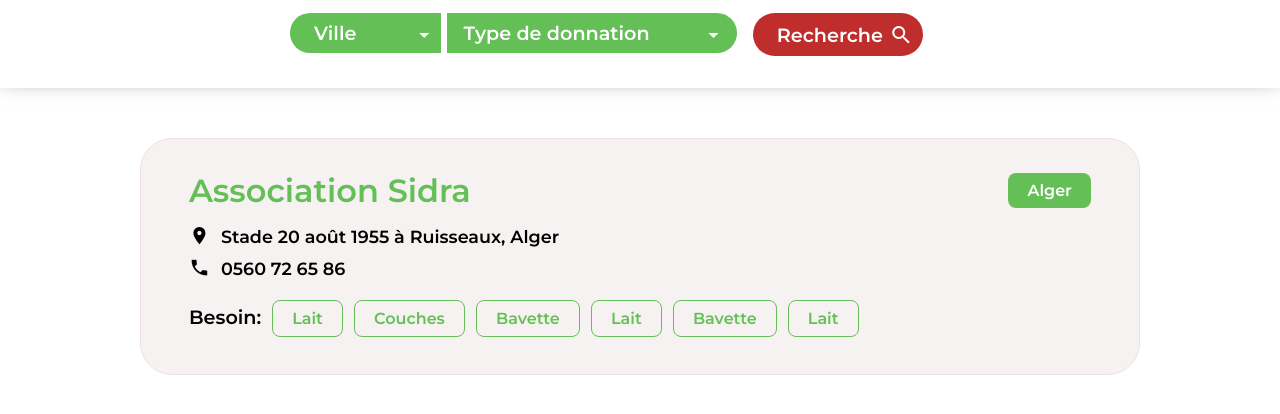
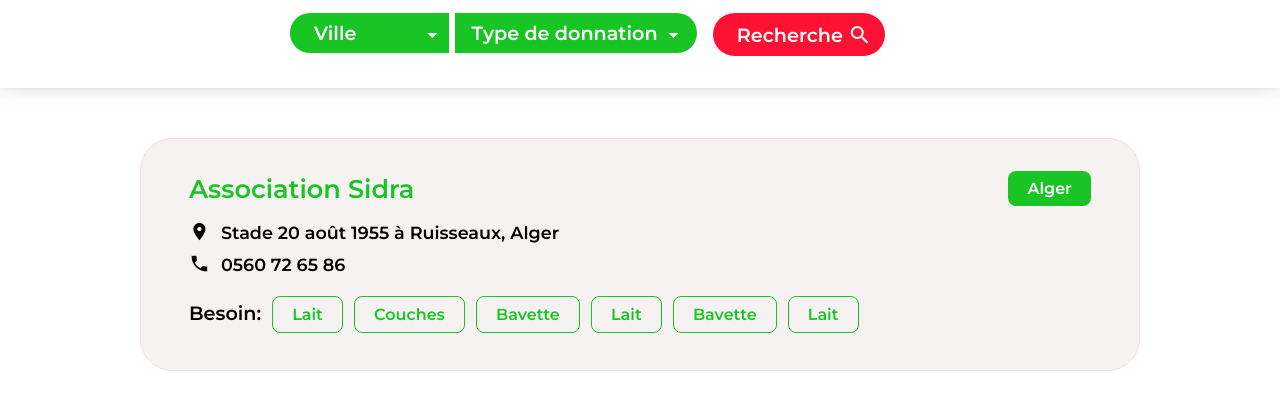
Before and after one commit to nxdjib/DzUnity-1, a plain HTML site: page Liste/index.html in a window 1280 px wide. Shown: the part 166-580 px from the top of the page. Drawn offline with Linux system fonts and the light colour scheme.

Commit message:
Add files via upload

```diff
--- a/css/style.css
+++ b/css/style.css
@@ -69,12 +69,12 @@ header {
 #willaya__filter {
   padding: 0.6rem 0;
   padding-left: 1.5rem;
-  padding-right: 1.5rem;
+  padding-right: 2rem;
 
   display: block;
   border: none;
 
-  background-color: #64bf56;
+  background-color: #19C525;
 
   color: #ffffff;
   font-size: 1.2rem;
@@ -88,21 +88,20 @@ header {
 
 #willaya__filter:active,
 #willaya__filter:focus {
-  background-color: #64bf56;
   border-radius: 1.3rem 0 0 0rem;
 }
 
 #donnation__type {
   padding: 0.6rem 0;
   padding-left: 1rem;
-  padding-right: 5rem;
+  padding-right: 2rem;
 
   margin-left: 0.4rem;
 
   display: block;
   border: none;
 
-  background-color: #64bf56;
+  background-color: #19C525;
 
   border-radius: 0 2rem 2rem 0;
 
@@ -116,7 +115,6 @@ header {
 
 #donnation__type:active,
 #donnation__type:focus {
-  background-color: #64bf56;
   border-radius: 0 1.2rem 0rem 0;
 }
 
@@ -133,14 +131,14 @@ header {
 
 #Header option {
   background-color: #ffffff;
-  color: #64bf56;
+  color: #28a01b;
   font-weight: 600;
 }
 
 #submit_btn {
   padding: 0.6rem 0;
   padding-left: 1.5rem;
-  padding-right: 2.5rem;
+  padding-right: 2.6rem;
 
   margin-left: 1.4rem;
 
@@ -148,7 +146,7 @@ header {
   display: block;
   border: none;
 
-  background-color: #c02d2d;
+  background-color: #fe1132;
 
   color: #ffffff;
   font-size: 1.2rem;
@@ -177,7 +175,7 @@ header {
   top: 0;
   right: 0;
   bottom: 0;
-  width: 2.1rem;
+  width: 2.3rem;
   display: grid;
   align-items: center;
   pointer-events: none;
@@ -210,15 +208,15 @@ header {
 }
 
 #List .association__name {
-  font-size: 2rem;
-  color: #64bf56;
+  font-size: 1.6rem;
+  color: #19C525;
 
   grid-area: association__name;
 }
 
 #List .willaya {
   display: inline-block;
-  background-color: #64bf56;
+  background-color: #19C525;
   border-radius: 0.5rem;
   padding: 0.5rem 1.2rem;
   margin-left: 1.3rem;
@@ -270,12 +268,12 @@ header {
   display: inline-block;
   padding: 0.5rem 1.2rem;
   margin: 0.3rem 0 0.3rem 0.4rem;
-  border: 0.1rem solid #64bf56;
+  border: 0.1rem solid #19C525;
   border-radius: 0.5rem;
 
   list-style-type: none;
   font-weight: 600;
-  color: #64bf56;
+  color: #19C525;
 }
 
 @media only screen and (max-width: 600px) {
```
